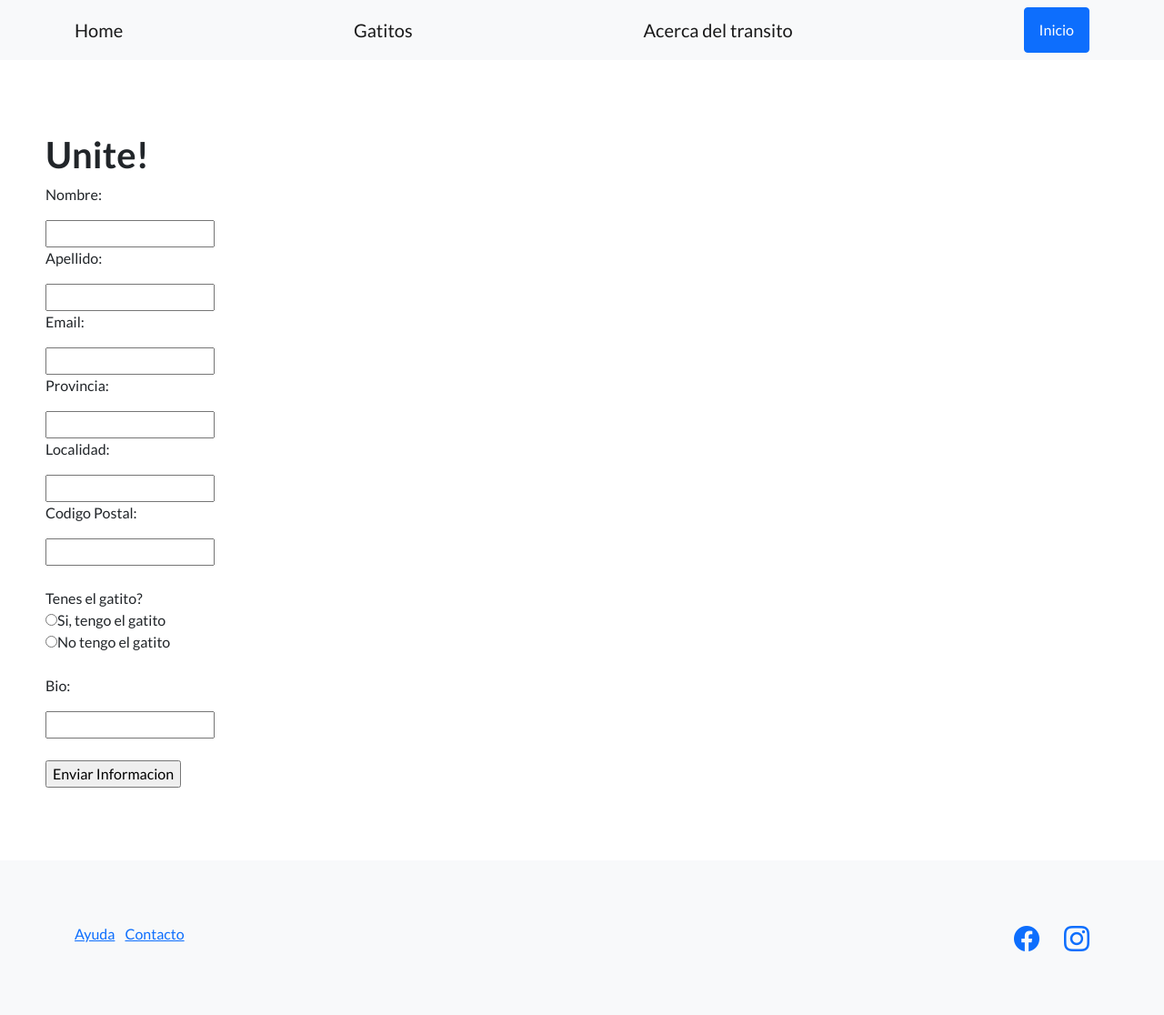
After one commit to ntaborda93/tercera_pre_entrega_Taborda, a Django app: page /Portfolio/form-transito/ in a window 1280 px wide. The commit adds this page. Shown: the whole page at 91% size. Run offline with Django 4.2, Linux system fonts and the light colour scheme; some libraries are stand-ins or nearby versions.

Commit message:
se actualiza el formulario

```diff
--- /dev/null
+++ b/Portfolio/Templates/Portfolio/formulario_transito.html
@@ -0,0 +1,38 @@
+{% extends "Portfolio/Base.html" %}
+
+{%block titulo %}
+<title>Unite al equipo!</title>
+{%endblock titulo %}
+
+{% block contenido %}
+<h1>Unite!</h1>
+<form action="{% url 'crear_transitos' %}" method="POST">
+  {% csrf_token %}
+  <p>Nombre:</p>
+  <input type="text" name="nombre_transito">
+  <p>Apellido:</p>
+  <input type="text" name="apellido_transito">
+  <p>Email:</p>
+  <input type="Email" name="email_transito">
+  <p>Provincia:</p>
+  <input type="text" name="provincia_transito">
+  <p>Localidad:</p>
+  <input type="text" name="localidad_transito">
+  <p>Codigo Postal:</p>
+  <input type="number" name="cp_transito">
+  <br>
+  <br>
+  <label>Tenes el gatito?</label>
+  <br>
+  <input type="radio" name="posecion_transito" value="True"><label> Si, tengo el gatito</label>
+  <br>
+  <input type="radio" name="posecion_transito" value="False"><label> No tengo el gatito</label>
+  <br>
+  <br>
+  <p>Bio:</p>
+  <input type="text" name="bio_transito">
+  <br>
+  <br>
+  <input type="submit" value="Enviar Informacion">
+</form>
+{% endblock contenido %}
--- a/Portfolio/urls.py
+++ b/Portfolio/urls.py
@@ -1,7 +1,7 @@
 from django.urls import path
 from django.contrib import admin
 
-from Portfolio.views import Inicio, listar_gato, listar_transito,contacto,transitoFormulario
+from Portfolio.views import (Inicio, listar_gato, listar_transito,contacto,crear_transito)
 
 
 urlpatterns = [
@@ -10,5 +10,5 @@ urlpatterns = [
     path('transitos/', listar_transito, name="listar_transitos"),
     path('contactanos/', contacto, name="contacto"),
     path('admin/', admin.site.urls),
-    path('Form_transito/',transitoFormulario, name="Formulario_transito")
+    path('form-transito/',crear_transito, name="crear_transitos")
 ]
--- a/Portfolio/views.py
+++ b/Portfolio/views.py
@@ -1,6 +1,7 @@
 from datetime import datetime
 
-from django.shortcuts import render
+from django.shortcuts import render, redirect
+from django.urls import reverse
 from django.http import HttpResponse
 
 from Portfolio.models import Gato, transito
@@ -40,5 +41,14 @@ def contacto(request):
         template_name='Portfolio/contacto.html',
     )
 
-def transitoFormulario (request):
-    return render (request, "Portfolio/Formulario_transito.html")
+def crear_transito(request):
+    if request.method=="POST":
+        data=request.POST
+        Transito=transito(nombre=data["nombre_transito"],apellido=data["apellido_transito"],email=data["email_transito"],provincia=data["provincia_transito"],localidad=data["localidad_transito"],codigo_postal=data["cp_transito"],posecion=data["posecion_transito"],bio=data["bio_transito"])
+        Transito.save()
+        return redirect(reverse("listar_transitos"))
+    else:
+        return render (
+            request=request,
+            template_name='Portfolio/formulario_transito.html'
+            )
```
Also changed, not shown: Portfolio/Templates/Portfolio/lista_transito.html (+2 -16 lines), db.sqlite3.
